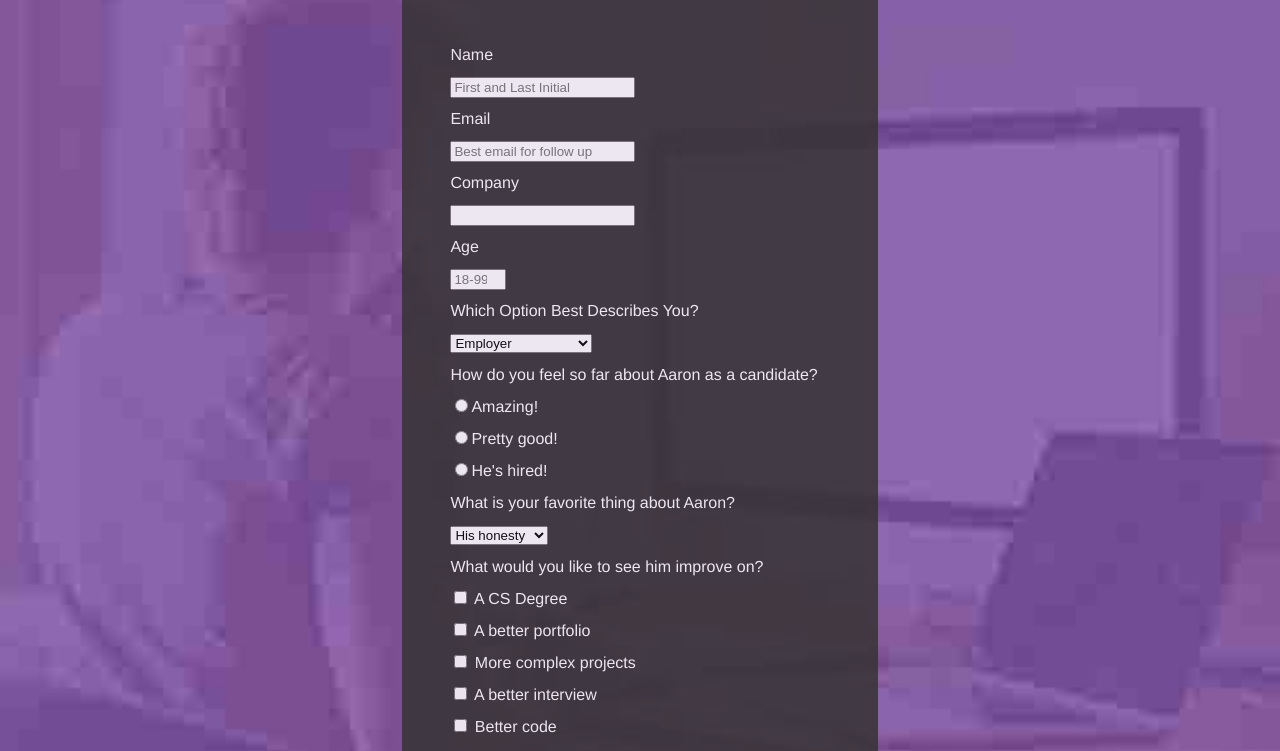
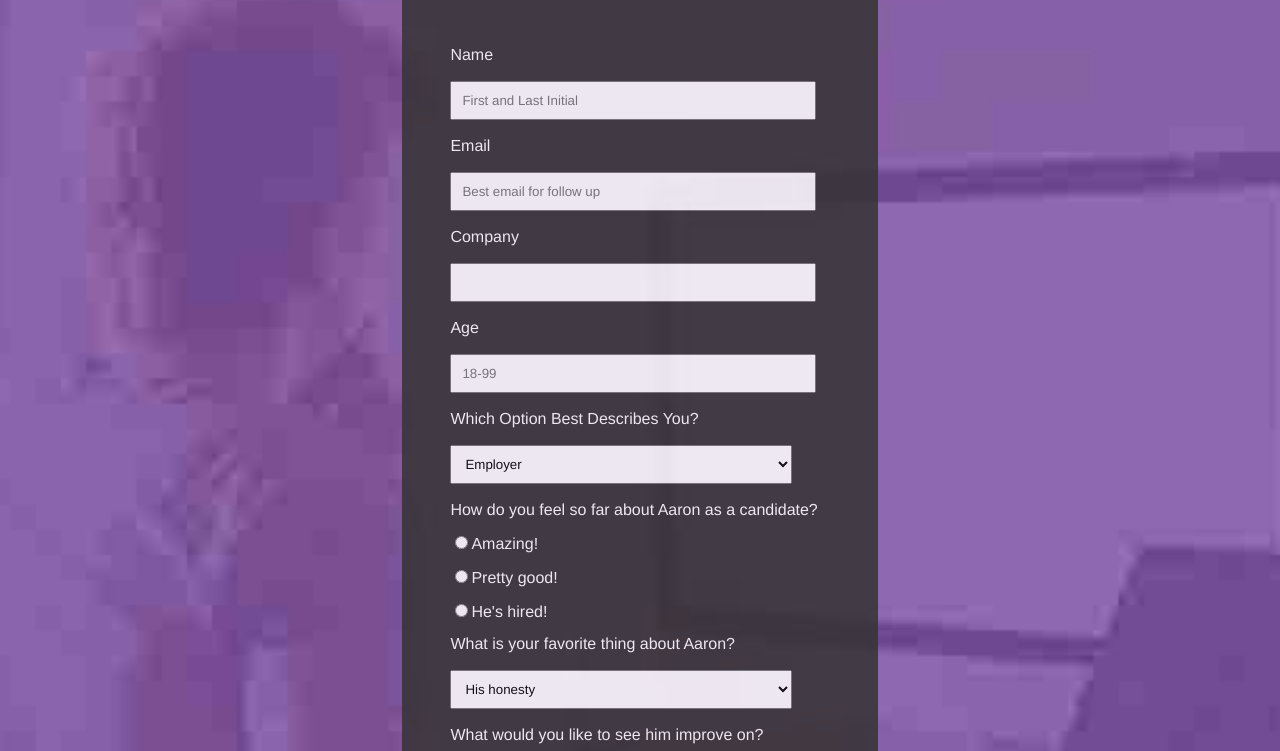
Before and after one commit to JesseJames1737/AaronJames_Survey, a plain HTML site: page index.html in a window 1280 px wide. Shown: the part 100-851 px from the top of the page. Drawn offline with Linux system fonts and the light colour scheme.

Commit message:
styling of form elements

```diff
--- a/index.html
+++ b/index.html
@@ -35,6 +35,33 @@
         font-weight: bold;
     }
 
+    input, select {
+        padding: 10px;
+        font-family: helvetica, sans-serif, arial;
+        margin-top: 10px;
+        margin-bottom: 10px;
+    }
+
+    input[type=string] {
+        width: 90%;
+    }
+
+    input[type=email] {
+        width: 90%;
+    }
+
+    input[type=number] {
+        width: 90%;
+    }
+
+    textarea {
+        width: 90%;
+    }
+
+    .dropdown {
+        width: 90%;
+    }
+
 </style>
 
 <html>
@@ -55,7 +82,7 @@
                     <label for='company'>Company <br><input type=string></label><br>
                     <label for='age'>Age <br><input id='number' type="number" min='18' max='99' placeholder='18-99'></label><br>
                         Which Option Best Describes You?<br>
-                    <select id='dropdown' name='dropdown'>
+                    <select class='dropdown' name='dropdown'>
                         <option value='Employer'>Employer</option>
                         <option value='Potential Co-Worker'>Potential Co-Worker</option>
                         <option value='Secret Admirer'>Secret Admirer</option>
@@ -67,7 +94,7 @@
                         <br><input id='hired' type='radio' name='candidate'>He's hired!
                     </label><br>
                         What is your favorite thing about Aaron?<br>
-                    <select name='favorite'>
+                    <select class='dropdown' name='favorite'>
                         <option value='honesty'>His honesty</option>
                         <option value='integrity'>His integrity</option>
                         <option value='creativity'>His creativity</option>
@@ -77,7 +104,7 @@
                     <br><label for='Portfolio'><input id='portfolio' value='portfolio' type='checkbox' name='improve'> A better portfolio</label>
                     <br><label for='Projects'><input id='projects' value='projects' type='checkbox' name='improve'> More complex projects</label>
                     <br><label for='Interview'><input id='interview' value='interview' type='checkbox' name='improve'> A better interview</label>
-                    <br><label for='Code'><input id='code' type='checkbox' name='improve'> Better code</label><br>
+                    <br><label for='Code'><input id='code' type='checkbox' name='improve'> Better code</label><br><br>
                         Any comments or suggestions?<br>
                     <label for='suggestions'>List your suggestions for Aaron here:</label><br>
                     <textarea id='suggestions' name='suggestions' rows='4' cols='50'>Don't hold back, help Aaron land a job!</textarea><br><br>
```
